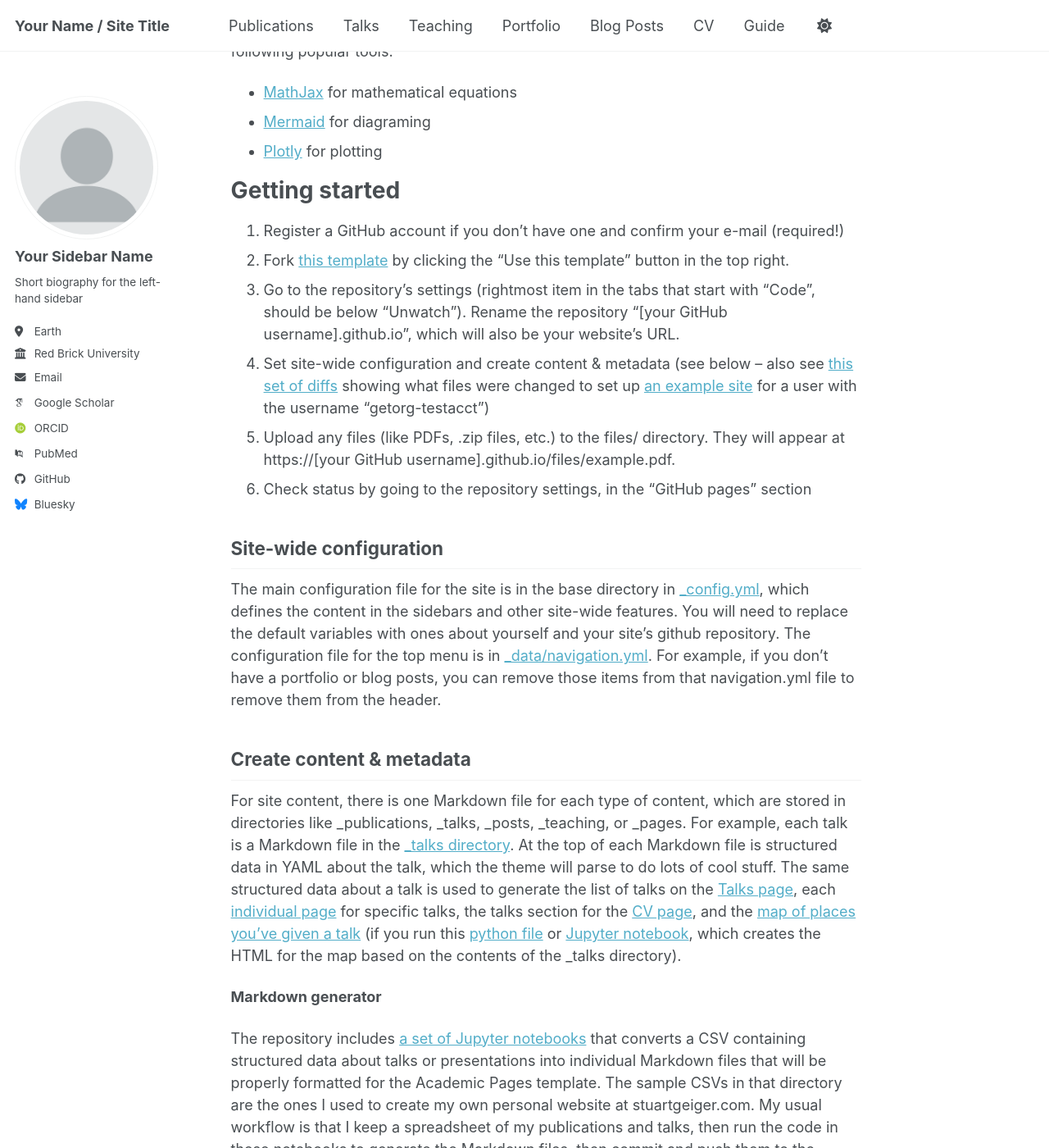
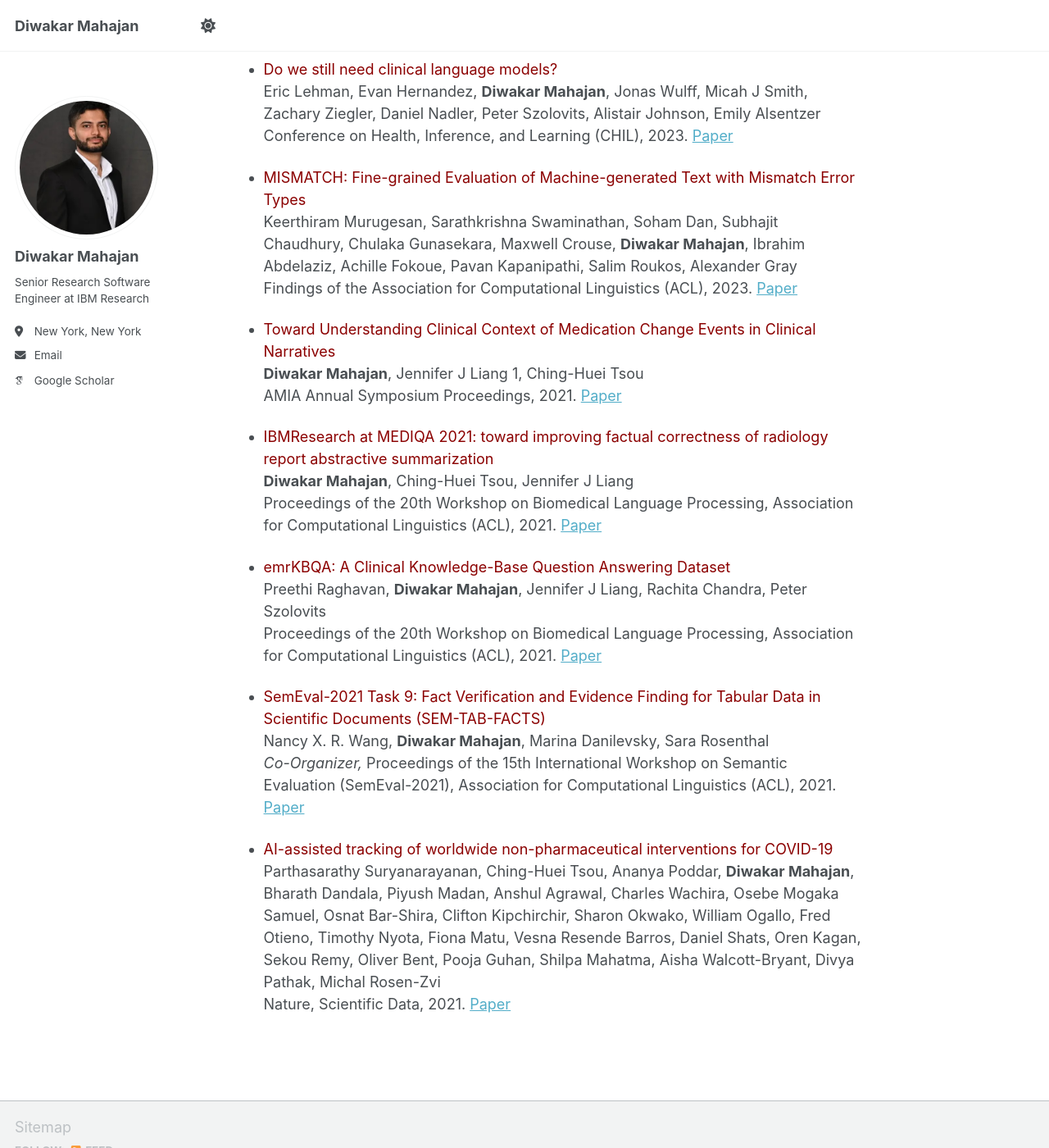
Before and after one commit to mahajandiwakar/mahajandiwakar.github.io, a Jekyll site: the page built from _pages/about.md, in a window 1280 px wide and 1400 px high, scrolled down 1018 px. Shown: the whole window at 82% size. Built offline with Jekyll 4.4.1, drawn with Linux system fonts in a browser that asks for light colours; some web fonts are replaced; a script bundle is joined from its source files by our own code; library files that are not in the unit come from our copies; some of the changed text lies outside the part shown.

Commit message:
first update

```diff
--- a/_config.yml
+++ b/_config.yml
@@ -9,14 +9,14 @@
 # Basic Site Settings
 locale                   : "en-US"
 site_theme               : "default" # Currently available options are "default", "air"
-title                    : "Your Name / Site Title"
+title                    : "Diwakar Mahajan"
 title_separator          : "-"
-name                     : &name "Your Name"
-description              : &description "Your Name's academic portfolio"   # Update this with a general description of your site, this is the default if not overridden by a page
-url                      : https://academicpages.github.io # The base hostname & protocol for your site e.g. "https://[your GitHub username].github.io",
+name                     : &name "Diwakar Mahajan"
+description              : &description "Diwakar Mahajan's portfolio"   # Update this with a general description of your site, this is the default if not overridden by a page
+url                      : https://mahajandiwakar.github.io # The base hostname & protocol for your site e.g. "https://[your GitHub username].github.io",
                                                            # or if you already have some other page hosted on Github then use "https://[your GitHub username].github.io/[Your Repo Name]"
 baseurl                  : "" # the subpath of your site, e.g. "/blog"
-repository               : "academicpages/academicpages.github.io"
+repository               : "mahajandiwakar/mahajandiwakar.github.io"
 
 # Site Author - The following control what appear as part of the author content on the side bar.
 #               If a field is blank the icon and link will not appear, otherwise it will be shown.
@@ -24,24 +24,24 @@
 author:
   # Biographic information
   avatar           : "profile.png"
-  name             : "Your Sidebar Name"
+  name             : "Diwakar Mahajan"
   pronouns         : # example: "she/her"
-  bio              : "Short biography for the left-hand sidebar"
-  location         : "Earth"
-  employer         : "Red Brick University"
+  bio              : "Senior Research Software Engineer at IBM Research"
+  location         : "New York, New York"
+  employer         :
   uri              : # URL
   email            : "none@example.org"
 
   # Academic websites
   academia         : # URL
   arxiv            : # URL - Update with the correct link to your profile
-  googlescholar    : "https://scholar.google.com/citations?user=PS_CX0AAAAAJ"
+  googlescholar    : "https://scholar.google.com/citations?hl=en&user=HTh_QooAAAAJ"
   inspire-hep      : # URL
   impactstory      : # URL
-  orcid            : "https://orcid.org/yourorcidurl"
+  orcid            : # "https://orcid.org/yourorcidurl"
   semantic         : # URL
   ssrn             : # URL
-  pubmed           : "https://www.ncbi.nlm.nih.gov/pubmed/?term=john+snow"
+  pubmed           : # "https://www.ncbi.nlm.nih.gov/pubmed/?term=john+snow"
   researchgate     : # URL
   scopus           : # URL
   zotero           : # URL
@@ -51,13 +51,13 @@
   bitbucket        : # Username - Update with your username on the site
   codepen          : # Username
   dribbble         : # Username
-  github           : "academicpages"
+  github           : # "academicpages"
   kaggle           : # Username
   stackoverflow    : # User number or user number and name (i.e., use "1" or "1/jeff-atwood")
 
   # Social media
   artstation       : # Username
-  bluesky          : "bsky.app" # Replace this with you Bluesky username
+  bluesky          : # "bsky.app" # Replace this with you Bluesky username
   facebook         : # Username
   flickr           : # Username
   foursquare       : # Username
--- a/_includes/footer.html
+++ b/_includes/footer.html
@@ -21,5 +21,5 @@
 
 <div class="page__footer-copyright">
   &copy; {{ site.time | date: '%Y' }} {{ site.name | default: site.title }}, {{ site.data.ui-text[site.locale].powered_by | default: "Powered by" }} <a href="https://jekyllrb.com" rel="nofollow">Jekyll</a> &amp; <a href="https://github.com/academicpages/academicpages.github.io">AcademicPages</a>, a fork of <a href="https://mademistakes.com/work/minimal-mistakes-jekyll-theme/" rel="nofollow">Minimal Mistakes</a>.<br />
-  Site last updated {{ "now" | date: '%Y-%m-%d' }}
+  <!--Site last updated {{ "now" | date: '%Y-%m-%d' }}-->
 </div>
--- a/_pages/about.md
+++ b/_pages/about.md
@@ -1,56 +1,61 @@
 ---
 permalink: /
-title: "Academic Pages is a ready-to-fork GitHub Pages template for academic personal websites"
+title: "About me"
+excerpt: "Diwakar Mahajan"
 author_profile: true
 redirect_from:
   - /about/
   - /about.html
 ---
 
-This is the front page of a website that is powered by the [Academic Pages template](https://github.com/academicpages/academicpages.github.io) and hosted on GitHub pages. [GitHub pages](https://pages.github.com) is a free service in which websites are built and hosted from code and data stored in a GitHub repository, automatically updating when a new commit is made to the repository. This template was forked from the [Minimal Mistakes Jekyll Theme](https://mmistakes.github.io/minimal-mistakes/) created by Michael Rose, and then extended to support the kinds of content that academics have: publications, talks, teaching, a portfolio, blog posts, and a dynamically-generated CV. Incidentally, these same features make it a great template for anyone that needs to show off a professional template!
+I'm an Applied Scientist and Machine Learning Research Engineer at IBM Research with 10+ years of experience developing multimodal learning systems, advancing clinical NLP, and aligning structured, textual, molecular, and protein data with large language models. Specialized in LLM finetuning, cross-modal embedding alignment, contrastive learning, Retrieval-Augmented Generation (RAG), and advanced representation learning for biomedical and life-science applications. Experienced in designing agentic LLM workflows, leading multidisciplinary research efforts, and conducting large-scale evaluations of language models for EHR reasoning and biomedical understanding.
+Recognized through multiple national clinical NLP challenge wins and impactful collaborations across healthcare and scientific organizations, with expertise in distributed training, data-efficient modeling, and end-to-end AI pipeline development.
 
- You can fork [this template](https://github.com/academicpages/academicpages.github.io) right now, modify the configuration and Markdown files, add your own PDFs and other content, and have your own site for free, with no ads!
+[My CV](https://mahajandiwakar.github.io/files/Resume_MahajanDiwakar.pdf)
 
-A data-driven personal website
+Publications
 ======
-Like many other Jekyll-based GitHub Pages templates, Academic Pages makes you separate the website's content from its form. The content & metadata of your website are in structured Markdown files, while various other files constitute the theme, specifying how to transform that content & metadata into HTML pages. You keep these various Markdown (.md), YAML (.yml), HTML, and CSS files in a public GitHub repository. Each time you commit and push an update to the repository, the [GitHub pages](https://pages.github.com/) service creates static HTML pages based on these files, which are hosted on GitHub's servers free of charge.
+- <font color="DarkRed">BioVERSE: Representation Alignment of Biomedical Modalities to LLMs for Multi-Modal Reasoning</font>
+Ching-Huei Tsou, Michal Ozery-Flato, Ella Barkan, <b>Diwakar Mahajan</b>, Ben Shapira.<br />
+arXiv, 2025. [Paper](https://arxiv.org/pdf/2510.01428)<!-- [Code](https://github.com/Red-Hat-AI-Innovation-Team/SQuat), [Project page](https://ai-innovation.team/squat/) -->
 
-Many of the features of dynamic content management systems (like Wordpress) can be achieved in this fashion, using a fraction of the computational resources and with far less vulnerability to hacking and DDoSing. You can also modify the theme to your heart's content without touching the content of your site. If you get to a point where you've broken something in Jekyll/HTML/CSS beyond repair, your Markdown files describing your talks, publications, etc. are safe. You can rollback the changes or even delete the repository and start over - just be sure to save the Markdown files! You can also write scripts that process the structured data on the site, such as [this one](https://github.com/academicpages/academicpages.github.io/blob/master/talkmap.ipynb) that analyzes metadata in pages about talks to display [a map of every location you've given a talk](https://academicpages.github.io/talkmap.html).
+- <font color="DarkRed">Towards accelerating small molecule drug discovery with pre-trained, late fusion multi-view models</font>
+Joseph Morrone, <b>Diwakar Mahajan</b>, Hongyang Li, Shreyans Sethi, Elif Eyigoz, Bc Kwon, Dan Platt, Partha Suryanarayanan<br />
+American Chemical Society (ACS) Fall Meeting, 2024. [Paper](https://arxiv.org/pdf/2410.19704?)<!-- [Code](https://github.com/Red-Hat-AI-Innovation-Team/SQuat), [Project page](https://ai-innovation.team/squat/) -->
 
-For those users that need more advanced functionality, the template also supports the following popular tools:
-- [MathJax](https://www.mathjax.org/) for mathematical equations
-- [Mermaid](https://mermaid.js.org/) for diagraming
-- [Plotly](https://plotly.com/javascript/) for plotting
+- <font color="DarkRed"> Clinical natural language processing for secondary uses</font>
+Yanjun Gao, <b>Diwakar Mahajan</b>, Özlem Uzuner, Meliha Yetisgen. <br />
+<i>Editorial,</i> Journal of Biomedical Informatics, 2024. [Paper](https://www.sciencedirect.com/science/article/pii/S1532046424000145)
 
-Getting started
-======
-1. Register a GitHub account if you don't have one and confirm your e-mail (required!)
-1. Fork [this template](https://github.com/academicpages/academicpages.github.io) by clicking the "Use this template" button in the top right.
-1. Go to the repository's settings (rightmost item in the tabs that start with "Code", should be below "Unwatch"). Rename the repository "[your GitHub username].github.io", which will also be your website's URL.
-1. Set site-wide configuration and create content & metadata (see below -- also see [this set of diffs](https://archive.is/3TPas) showing what files were changed to set up [an example site](https://getorg-testacct.github.io) for a user with the username "getorg-testacct")
-1. Upload any files (like PDFs, .zip files, etc.) to the files/ directory. They will appear at https://[your GitHub username].github.io/files/example.pdf.
-1. Check status by going to the repository settings, in the "GitHub pages" section
+- <font color="DarkRed"> Special Issue on Clinical Natural Language Processing for Secondary Use Applications (2024)</font>
+Yanjun Gao, <b>Diwakar Mahajan</b>, Özlem Uzuner, Meliha Yetisgen. <br />
+<i>Guest Editor,</i> Journal of Biomedical Informatics, 2024. [Paper](https://www.sciencedirect.com/special-issue/103GCQB2NCX)
 
-Site-wide configuration
-------
-The main configuration file for the site is in the base directory in [_config.yml](https://github.com/academicpages/academicpages.github.io/blob/master/_config.yml), which defines the content in the sidebars and other site-wide features. You will need to replace the default variables with ones about yourself and your site's github repository. The configuration file for the top menu is in [_data/navigation.yml](https://github.com/academicpages/academicpages.github.io/blob/master/_data/navigation.yml). For example, if you don't have a portfolio or blog posts, you can remove those items from that navigation.yml file to remove them from the header.
+- <font color="DarkRed">Do we still need clinical language models?</font>
+Eric Lehman, Evan Hernandez, <b>Diwakar Mahajan</b>, Jonas Wulff, Micah J Smith, Zachary Ziegler, Daniel Nadler, Peter Szolovits, Alistair Johnson, Emily Alsentzer <br />
+Conference on Health, Inference, and Learning (CHIL), 2023. [Paper](https://proceedings.mlr.press/v209/eric23a/eric23a.pdf)
 
-Create content & metadata
-------
-For site content, there is one Markdown file for each type of content, which are stored in directories like _publications, _talks, _posts, _teaching, or _pages. For example, each talk is a Markdown file in the [_talks directory](https://github.com/academicpages/academicpages.github.io/tree/master/_talks). At the top of each Markdown file is structured data in YAML about the talk, which the theme will parse to do lots of cool stuff. The same structured data about a talk is used to generate the list of talks on the [Talks page](https://academicpages.github.io/talks), each [individual page](https://academicpages.github.io/talks/2012-03-01-talk-1) for specific talks, the talks section for the [CV page](https://academicpages.github.io/cv), and the [map of places you've given a talk](https://academicpages.github.io/talkmap.html) (if you run this [python file](https://github.com/academicpages/academicpages.github.io/blob/master/talkmap.py) or [Jupyter notebook](https://github.com/academicpages/academicpages.github.io/blob/master/talkmap.ipynb), which creates the HTML for the map based on the contents of the _talks directory).
+- <font color="DarkRed">MISMATCH: Fine-grained Evaluation of Machine-generated Text with Mismatch Error Types</font>
+Keerthiram Murugesan, Sarathkrishna Swaminathan, Soham Dan, Subhajit Chaudhury, Chulaka Gunasekara, Maxwell Crouse, <b>Diwakar Mahajan</b>, Ibrahim Abdelaziz, Achille Fokoue, Pavan Kapanipathi, Salim Roukos, Alexander Gray
+<br />
+Findings of the Association for Computational Linguistics (ACL), 2023. [Paper](https://aclanthology.org/2023.findings-acl.274.pdf)
 
-**Markdown generator**
+- <font color="DarkRed">Toward Understanding Clinical Context of Medication Change Events in Clinical Narratives</font>
+<b>Diwakar Mahajan</b>, Jennifer J Liang 1, Ching-Huei Tsou <br />
+AMIA Annual Symposium Proceedings, 2021. [Paper](https://pmc.ncbi.nlm.nih.gov/articles/PMC8861744/)
 
-The repository includes [a set of Jupyter notebooks](https://github.com/academicpages/academicpages.github.io/tree/master/markdown_generator
-) that converts a CSV containing structured data about talks or presentations into individual Markdown files that will be properly formatted for the Academic Pages template. The sample CSVs in that directory are the ones I used to create my own personal website at stuartgeiger.com. My usual workflow is that I keep a spreadsheet of my publications and talks, then run the code in these notebooks to generate the Markdown files, then commit and push them to the GitHub repository.
+- <font color="DarkRed">IBMResearch at MEDIQA 2021: toward improving factual correctness of radiology report abstractive summarization</font>
+<b>Diwakar Mahajan</b>, Ching-Huei Tsou, Jennifer J Liang <br />
+Proceedings of the 20th Workshop on Biomedical Language Processing, Association for Computational Linguistics (ACL), 2021. [Paper](https://aclanthology.org/2021.bionlp-1.35.pdf)
 
-How to edit your site's GitHub repository
-------
-Many people use a git client to create files on their local computer and then push them to GitHub's servers. If you are not familiar with git, you can directly edit these configuration and Markdown files directly in the github.com interface. Navigate to a file (like [this one](https://github.com/academicpages/academicpages.github.io/blob/master/_talks/2012-03-01-talk-1.md) and click the pencil icon in the top right of the content preview (to the right of the "Raw | Blame | History" buttons). You can delete a file by clicking the trashcan icon to the right of the pencil icon. You can also create new files or upload files by navigating to a directory and clicking the "Create new file" or "Upload files" buttons.
+- <font color="DarkRed">emrKBQA: A Clinical Knowledge-Base Question Answering Dataset</font>
+Preethi Raghavan, <b>Diwakar Mahajan</b>, Jennifer J Liang, Rachita Chandra, Peter Szolovits <br />
+Proceedings of the 20th Workshop on Biomedical Language Processing, Association for Computational Linguistics (ACL), 2021. [Paper](https://aclanthology.org/2021.semeval-1.39/)
 
-Example: editing a Markdown file for a talk
-![Editing a Markdown file for a talk](/images/editing-talk.png)
+- <font color="DarkRed">SemEval-2021 Task 9: Fact Verification and Evidence Finding for Tabular Data in Scientific Documents (SEM-TAB-FACTS)</font>
+Nancy X. R. Wang, <b>Diwakar Mahajan</b>, Marina Danilevsky, Sara Rosenthal <br />
+<i>Co-Organizer,</i> Proceedings of the 15th International Workshop on Semantic Evaluation (SemEval-2021), Association for Computational Linguistics (ACL), 2021. [Paper](https://aclanthology.org/anthology-files/pdf/bionlp21/2021.bionlp21-1.pdf#page=80)
 
-For more info
-------
-More info about configuring Academic Pages can be found in [the guide](https://academicpages.github.io/markdown/), the [growing wiki](https://github.com/academicpages/academicpages.github.io/wiki), and you can always [ask a question on GitHub](https://github.com/academicpages/academicpages.github.io/discussions). The [guides for the Minimal Mistakes theme](https://mmistakes.github.io/minimal-mistakes/docs/configuration/) (which this theme was forked from) might also be helpful.
+- <font color="DarkRed">AI-assisted tracking of worldwide non-pharmaceutical interventions for COVID-19</font>
+Parthasarathy Suryanarayanan, Ching-Huei Tsou, Ananya Poddar, <b>Diwakar Mahajan</b>, Bharath Dandala, Piyush Madan, Anshul Agrawal, Charles Wachira, Osebe Mogaka Samuel, Osnat Bar-Shira, Clifton Kipchirchir, Sharon Okwako, William Ogallo, Fred Otieno, Timothy Nyota, Fiona Matu, Vesna Resende Barros, Daniel Shats, Oren Kagan, Sekou Remy, Oliver Bent, Pooja Guhan, Shilpa Mahatma, Aisha Walcott-Bryant, Divya Pathak, Michal Rosen-Zvi <br />
+Nature, Scientific Data, 2021. [Paper](https://www.nature.com/articles/s41597-021-00878-y)
```
Also changed, not shown: _data/navigation.yml (+16 -16 lines), images/bio-photo.jpg, images/profile.png, 1 other file.
